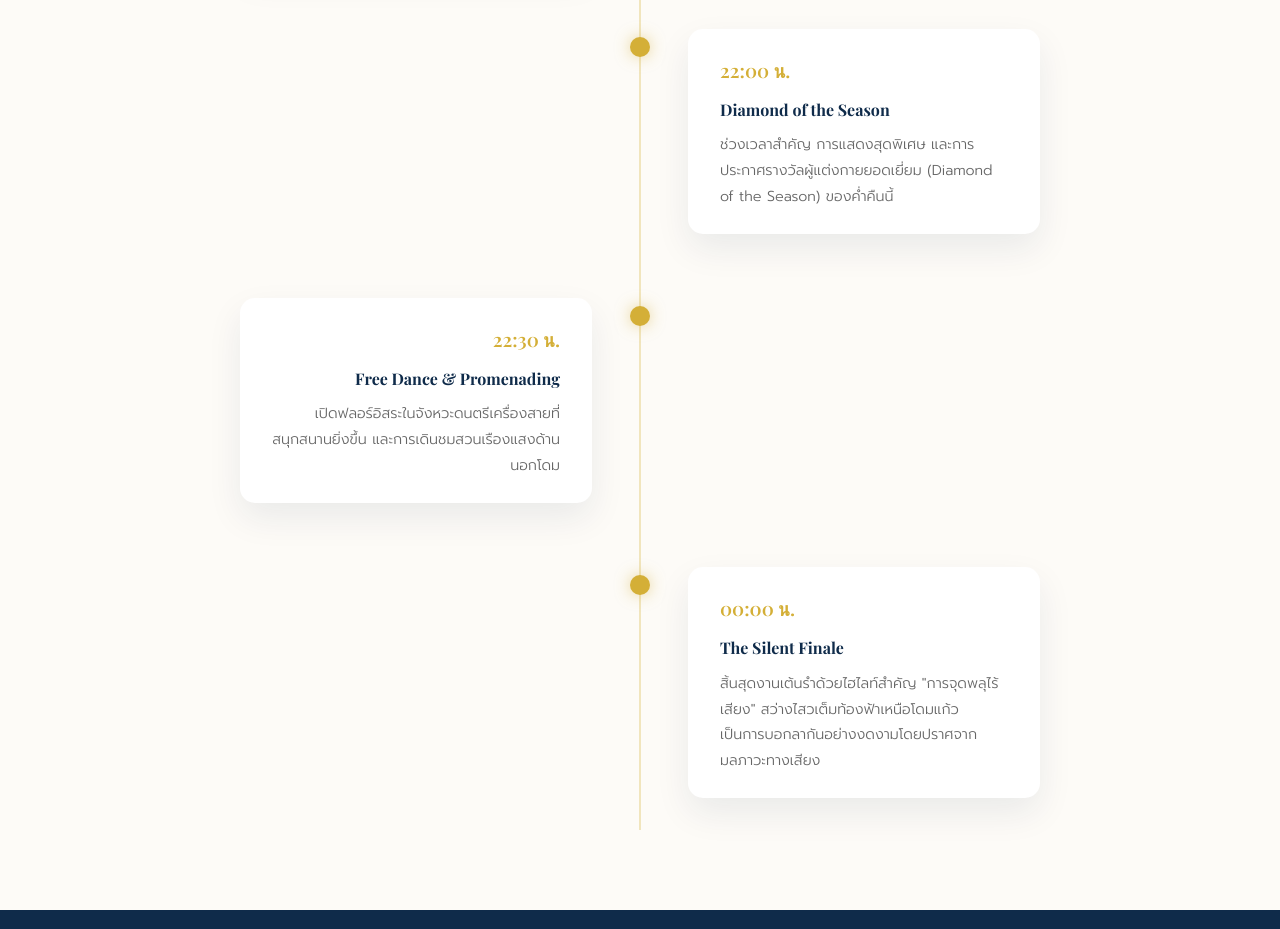
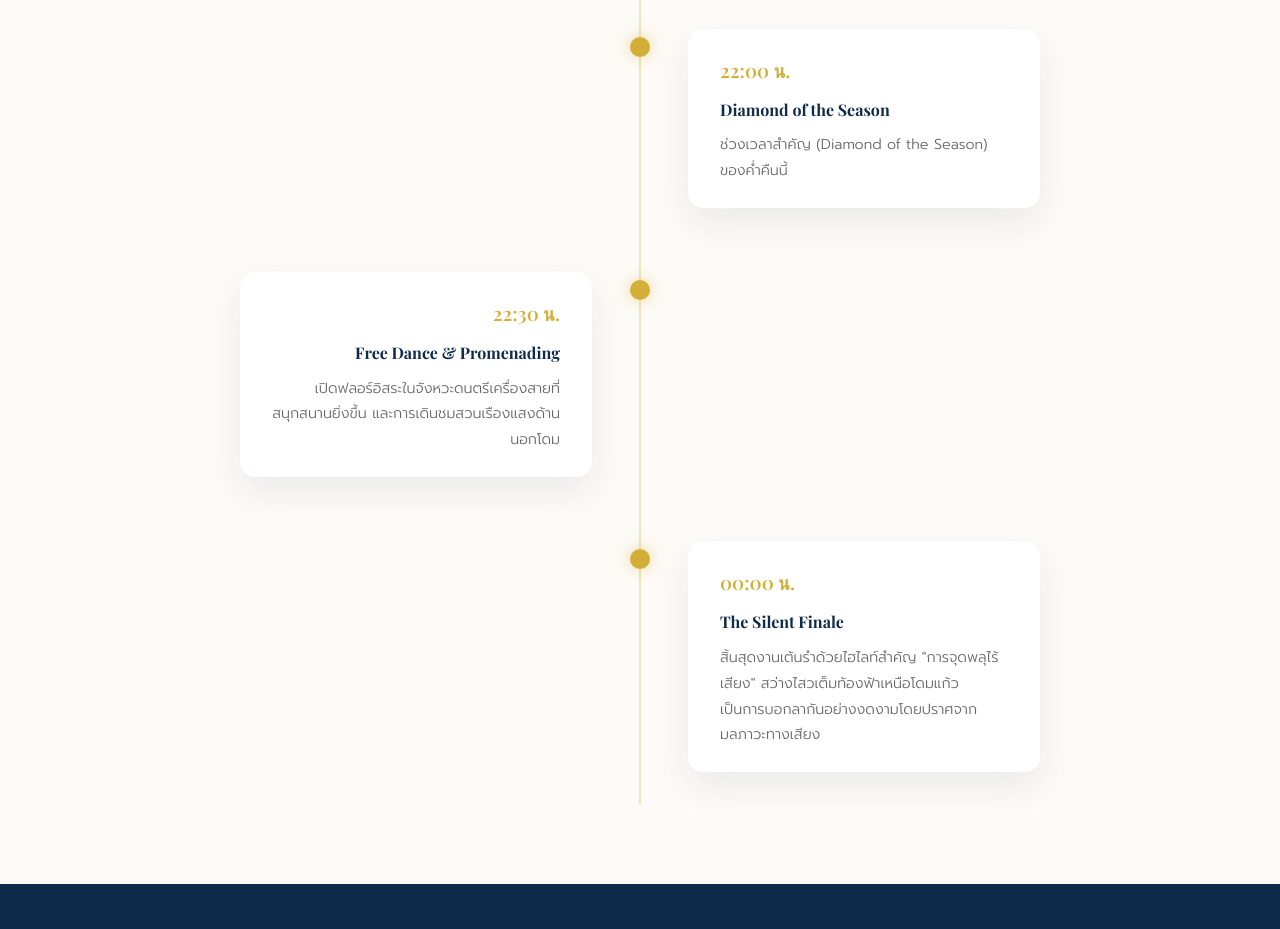
Before and after one commit to bbengcanthr-coder/BridgertonNightSSUxBCU, a plain HTML site: page index.html in a window 1280 px wide. Shown: the part 5221-6150 px from the top of the page. Drawn offline with nearby package versions, Linux system fonts and the light colour scheme; a web font is replaced by a local one.

Commit message:
Update index.html

```diff
--- a/index.html
+++ b/index.html
@@ -605,7 +605,7 @@
                 <div class="timeline-content">
                     <div class="timeline-time">22:00 น.</div>
                     <h4 style="margin-bottom: 0.5rem; color: var(--primary-dark);">Diamond of the Season</h4>
-                    <p style="font-size: 0.9rem; color: var(--text-muted);">ช่วงเวลาสำคัญ การแสดงสุดพิเศษ และการประกาศรางวัลผู้แต่งกายยอดเยี่ยม (Diamond of the Season) ของค่ำคืนนี้</p>
+                    <p style="font-size: 0.9rem; color: var(--text-muted);">ช่วงเวลาสำคัญ (Diamond of the Season) ของค่ำคืนนี้</p>
                 </div>
             </div>
             <div class="timeline-item">
```
